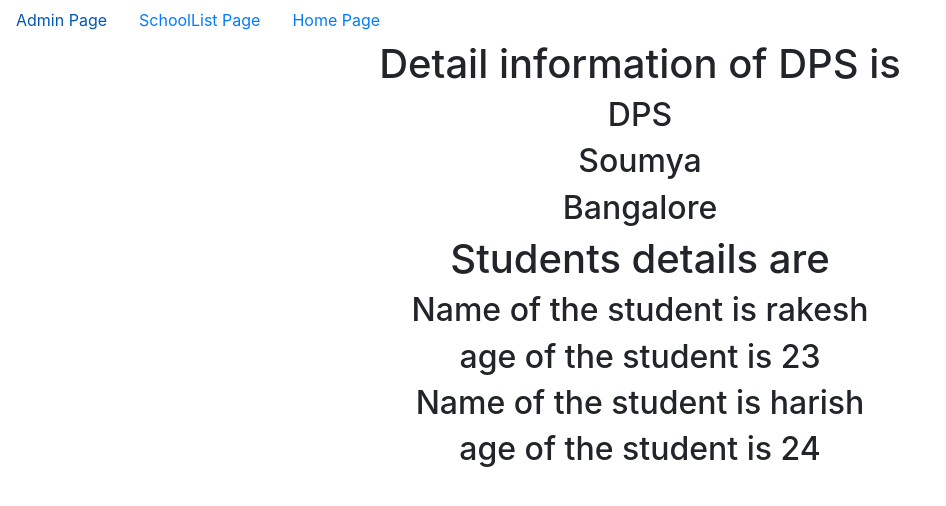
After one commit to harshadvali11/CRUD_BY_CBVV, a Django app: page /1/ in a window 1280 px wide. The commit adds this page. Shown: the top 506 px of the page, without its empty margins (0-946 px from the left). Run offline with Django 5.2, Linux system fonts and the light colour scheme; data comes from the database, SQL or seed files in the repository.

Commit message:
first commit

```diff
--- a/app/models.py
+++ b/app/models.py
@@ -1,11 +1,21 @@
 from django.db import models
 
 # Create your models here.
+from django.urls import reverse
 
 class School(models.Model):
     sname=models.CharField(max_length=100)
     spricipal=models.CharField(max_length=100)
     slocation=models.CharField(max_length=100)
+
+    def get_absolute_url(self):
+        return reverse('SchoolDetail',kwargs={'pk':self.pk})
+
+
+
+
+
+
     def __str__(self) -> str:
         return self.sname
 
--- a/app/views.py
+++ b/app/views.py
@@ -1,8 +1,11 @@
 from django.shortcuts import render
 
 # Create your views here.
-from django.views.generic import ListView
+from django.views.generic import ListView,TemplateView,DetailView
 from app.models import *
+
+class Home(TemplateView):
+    template_name='app/home.html'
 
 class SchoolList(ListView):
     model=School
@@ -11,7 +14,9 @@ class SchoolList(ListView):
     #queryset=School.objects.filter(sname='Jspiders')
     #template_name='app/school_list.html'
 
-
+class SchoolDetail(DetailView):
+    model=School
+    context_object_name='schoolobject'
 
 
 '''
--- a/project26/urls.py
+++ b/project26/urls.py
@@ -15,10 +15,13 @@ Including another URLconf
     2. Add a URL to urlpatterns:  path('blog/', include('blog.urls'))
 """
 from django.contrib import admin
-from django.urls import path
+from django.urls import path,re_path
 from app.views import *
 
 urlpatterns = [
     path('admin/', admin.site.urls),
     path('SchoolList/',SchoolList.as_view(),name='SchoolList'),
+    path('home/',Home.as_view(),name='Home'),
+
+    re_path('(?P<pk>\d+)/',SchoolDetail.as_view(),name='SchoolDetail'),
 ]
--- /dev/null
+++ b/templates/app/dummy.html
@@ -0,0 +1,46 @@
+<!doctype html>
+<html lang="en">
+  <head>
+    <!-- Required meta tags -->
+    <meta charset="utf-8">
+    <meta name="viewport" content="width=device-width, initial-scale=1, shrink-to-fit=no">
+
+    <!-- Bootstrap CSS -->
+    <link rel="stylesheet" href="https://cdn.jsdelivr.net/npm/bootstrap@4.6.2/dist/css/bootstrap.min.css" integrity="sha384-xOolHFLEh07PJGoPkLv1IbcEPTNtaed2xpHsD9ESMhqIYd0nLMwNLD69Npy4HI+N" crossorigin="anonymous">
+{% block title %}
+    <title>Hello, world!</title>
+{% endblock %}
+  </head>
+  <body>
+
+
+<nav class="nav">
+    <a href="{% url 'admin:index' %}" class="nav-link">Admin Page</a>
+    <a href="{% url 'SchoolList' %}" class="nav-link">SchoolList Page</a>
+    <a href="{% url 'Home' %}" class="nav-link">Home Page</a>
+
+
+</nav>
+
+{% block body_block %}
+
+{% endblock %}
+
+
+
+    <!-- Optional JavaScript; choose one of the two! -->
+
+    <!-- Option 1: jQuery and Bootstrap Bundle (includes Popper) -->
+    <script src="https://cdn.jsdelivr.net/npm/jquery@3.5.1/dist/jquery.slim.min.js" integrity="sha384-DfXdz2htPH0lsSSs5nCTpuj/zy4C+OGpamoFVy38MVBnE+IbbVYUew+OrCXaRkfj" crossorigin="anonymous"></script>
+    <script src="https://cdn.jsdelivr.net/npm/bootstrap@4.6.2/dist/js/bootstrap.bundle.min.js" integrity="sha384-Fy6S3B9q64WdZWQUiU+q4/2Lc9npb8tCaSX9FK7E8HnRr0Jz8D6OP9dO5Vg3Q9ct" crossorigin="anonymous"></script>
+
+
+
+    <!-- Option 2: Separate Popper and Bootstrap JS -->
+    <!--
+    <script src="https://cdn.jsdelivr.net/npm/jquery@3.5.1/dist/jquery.slim.min.js" integrity="sha384-DfXdz2htPH0lsSSs5nCTpuj/zy4C+OGpamoFVy38MVBnE+IbbVYUew+OrCXaRkfj" crossorigin="anonymous"></script>
+    <script src="https://cdn.jsdelivr.net/npm/popper.js@1.16.1/dist/umd/popper.min.js" integrity="sha384-9/reFTGAW83EW2RDu2S0VKaIzap3H66lZH81PoYlFhbGU+6BZp6G7niu735Sk7lN" crossorigin="anonymous"></script>
+    <script src="https://cdn.jsdelivr.net/npm/bootstrap@4.6.2/dist/js/bootstrap.min.js" integrity="sha384-+sLIOodYLS7CIrQpBjl+C7nPvqq+FbNUBDunl/OZv93DB7Ln/533i8e/mZXLi/P+" crossorigin="anonymous"></script>
+    -->
+  </body>
+</html>
--- /dev/null
+++ b/templates/app/school_detail.html
@@ -0,0 +1,39 @@
+{% extends 'app/dummy.html' %}
+
+{% block title %}
+    <title>School Detail Page</title>
+{% endblock %}
+
+
+
+{% block body_block  %}
+<center>
+    <h1>Detail information of {{schoolobject.sname}} is </h1>
+
+    <h2>{{schoolobject.sname}}</h2>
+
+    <h2>{{schoolobject.spricipal}}</h2>
+    <h2>{{schoolobject.slocation}}</h2>
+
+    <h1>Students details are</h1>
+    {% for sto in schoolobject.students.all %}
+
+        <h2>Name of the student is {{sto.stname}}</h2>
+        <h2>age of the student is {{sto.stage}}</h2>
+
+    {% endfor%}
+
+
+
+
+
+
+
+
+
+
+
+
+</center>
+
+{% endblock %}
```
Also changed, not shown: templates/app/home.html (added, +11 -0 lines), templates/app/school_list.html (+10 -10 lines).
